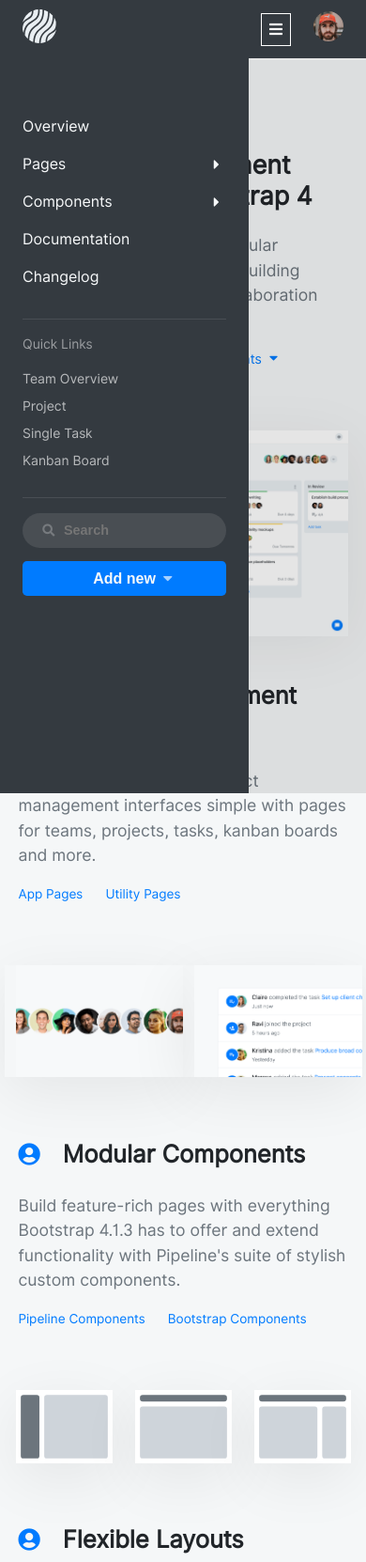
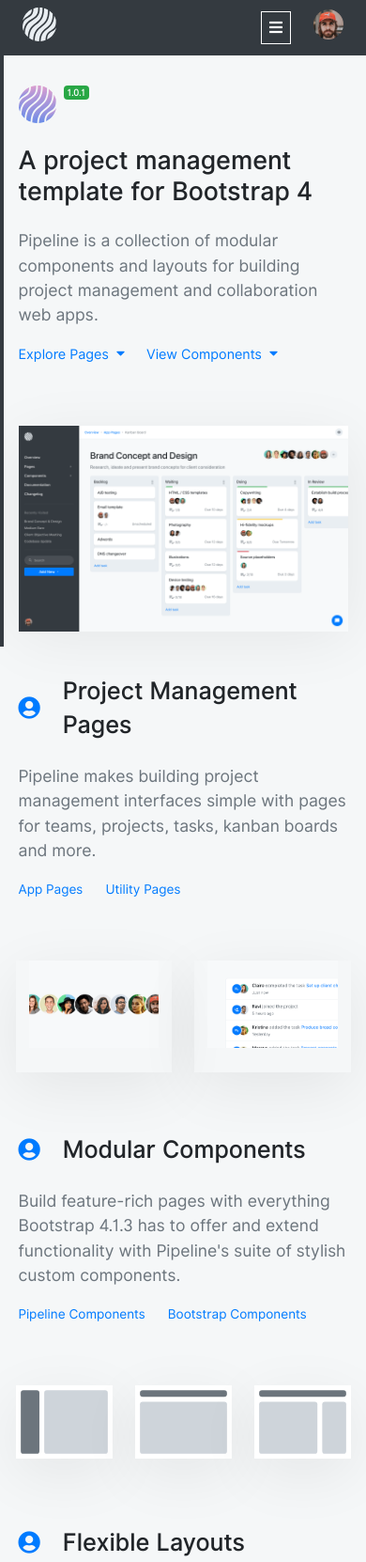
Before and after one commit to NhanThanh96/PipelinePro, a website: page index.pug in a window 390 px wide. Shown: the top 1662 px of the page at 94% size. Drawn offline with nearby package versions, Linux system fonts and the light colour scheme; files that its build step writes are made by us from their sources.

Commit message:
edit layout

```diff
--- a/js/script.js
+++ b/js/script.js
@@ -72,10 +72,13 @@
   // resize event
   function resizeHandler() {
     var win = $(this);
+    var sidebarCollapseWidth = "-285px";
       if (win.width() < 769) {
         $('.overlay').on('click', function(){
-          $(".overlay").addClass("hide");
-          $(".sidebar").addClass("collapse");
+          $(".overlay").removeClass("hide");
+          $(".sidebar__collaspe").animate({
+            left : sidebarCollapseWidth
+          });
         });
       } else{
         $(window).unbind('scroll');
@@ -86,7 +89,18 @@
   $(window).resize(resizeHandler);
 
   $(".js-sidebar__toggle-button").on("click", function(){
-    $(".sidebar").toggleClass("collapse");
+    var sidebarCollapse = $(".sidebar__collaspe");
+    var sidebarCollapseWidth = "-285px";
     $(".overlay").toggleClass("hide");
+    if(sidebarCollapse.css("left") == sidebarCollapseWidth) {
+      $(".sidebar__collaspe").animate({
+        left : 0
+      }, 350);
+    }
+    else {
+      $(".sidebar__collaspe").animate({
+        left : sidebarCollapseWidth
+      }, 350);
+    }
   });
 });
--- a/pug/components/_body.pug
+++ b/pug/components/_body.pug
@@ -1,9 +1,10 @@
-.d-flex.d-sm-block
-  .overlay
-  //- sidebar
+//- .d-flex.d-sm-block
+.overlay
+//- sidebar
+.content
   include ../components/_nav.pug
   //- main content
-  .main-content
+  section.main-content
     .container
       section.management-template
         .management-template__logo
@@ -62,44 +63,46 @@
           a.management-pages__link(href="#") Utility Pages
       section.modular-components
         .row.carousel-group
-          .carousel.modular-components__carousel.js-components__carousel--left.col-6
-            -
-              var modularComponentLeftCarousel = [
-                {
-                  img : "./images/activity.png",
-                },
-                {
-                  img : "./images/avatar-list.png",
-                },
-                {
-                  img : "./images/card-kanban.png",
-                },
-                {
-                  img : "./images/card-list.png",
-                },
-              ]
-            each item in modularComponentLeftCarousel
-              .carousel__item.js-components__carousel-item--left
-                img.carousel__img(src= item.img)
-          .carousel.modular-components__carousel.js-components__carousel--right.col-6
-            -
-              var modularComponentLeftCarousel = [
-                {
-                  img : "./images/avatar-list.png",
-                },
-                {
-                  img : "./images/activity.png",
-                },
-                {
-                  img : "./images/card-list.png",
-                },
-                {
-                  img : "./images/card-kanban.png",
-                },
-              ]
-            each item in modularComponentLeftCarousel
-              .carousel__item.js-components__carousel-item--right
-                img.carousel__img(src= item.img)
+          .col-6
+            .carousel.modular-components__carousel.js-components__carousel--left
+              -
+                var modularComponentLeftCarousel = [
+                  {
+                    img : "./images/activity.png",
+                  },
+                  {
+                    img : "./images/avatar-list.png",
+                  },
+                  {
+                    img : "./images/card-kanban.png",
+                  },
+                  {
+                    img : "./images/card-list.png",
+                  },
+                ]
+              each item in modularComponentLeftCarousel
+                .carousel__item.js-components__carousel-item--left
+                  img.carousel__img(src= item.img)
+          .col-6
+            .carousel.modular-components__carousel.js-components__carousel--right
+              -
+                var modularComponentLeftCarousel = [
+                  {
+                    img : "./images/avatar-list.png",
+                  },
+                  {
+                    img : "./images/activity.png",
+                  },
+                  {
+                    img : "./images/card-list.png",
+                  },
+                  {
+                    img : "./images/card-kanban.png",
+                  },
+                ]
+              each item in modularComponentLeftCarousel
+                .carousel__item.js-components__carousel-item--right
+                  img.carousel__img(src= item.img)
         .modular-components__title
           i.modular-components__icon.fas.fa-user-circle
           h3.modular-components__heading Modular Components
--- a/pug/components/_nav.pug
+++ b/pug/components/_nav.pug
@@ -1,85 +1,82 @@
-.sidebar-mobile
-  .logo.logo--mobile
+aside.sidebar
+  .logo
     a.logo__link
       img.logo__img(src="./images/logo.svg", alt="Pipeline")
-  .sidebar-collapse
+  .d-mobile
     button.sidebar__toggle-button.js-sidebar__toggle-button
       span
         i.fas.fa-bars
     +profile()
-.sidebar
-  .logo
-    a.logo__link
-      img.logo__img(src="./images/logo.svg", alt="Pipeline")
-  nav.navbar
-    -
-      var navList = [
-        {
-          name  : "Overview",
-          url : "#",
-        },
-        {
-          name  : "Pages",
-          url : "#",
-          submenu : [
-            {
-              name  : "App Pages",
-              url : "#"
-            },
-            {
-              name  : "Utility Pages",
-              url : "#"
-            },
-            {
-              name  : "Layouts",
-              url : "#"
-            }
-          ]
-        },
-        {
-          name  : "Components",
-          url : "#",
-          submenu : [
-            {
-              name  : "Bootstrap",
-              url : "#",
-            },
-            {
-              name  : "Pipeline",
-              url : "#"
-            }
-          ]
-        },
-        {
-          name  : "Documentation",
-          url : "#"
-        },
-        {
-          name  : "Changelog",
-          url : "#"
-        }
-      ]
-    +navlist()
-  .quick-links
-    h3.quick-links__title Quick Links
-    -
-      var quickLinkList = ["Team Overview", "Project", "Single Task", "Kanban Board"]
-    ul.quick-links__list
-      each val, index in quickLinkList
-        li.quick-links__item
-          a.quick-links__link= val
-  .sidebar__action
-    .search
-      form.search__form(action="#")
-        button.search__button
-          i.search__icon.fas.fa-search
-        input.search__input(type="text" placeholder="Search")
-    .add-new
-      button.add-new__btn.js-add-new__btn Add new
+  .sidebar__collaspe
+    nav.navbar
       -
-        var addNewList = ["Team", "Project", "Task"]
-      ul.dropdown.js-add-new__dropdown
-        each val, index in addNewList
-          li.dropdown__item
-            a.dropdown__link(href="#")= val
-    +profile()
+        var navList = [
+          {
+            name  : "Overview",
+            url : "#",
+          },
+          {
+            name  : "Pages",
+            url : "#",
+            submenu : [
+              {
+                name  : "App Pages",
+                url : "#"
+              },
+              {
+                name  : "Utility Pages",
+                url : "#"
+              },
+              {
+                name  : "Layouts",
+                url : "#"
+              }
+            ]
+          },
+          {
+            name  : "Components",
+            url : "#",
+            submenu : [
+              {
+                name  : "Bootstrap",
+                url : "#",
+              },
+              {
+                name  : "Pipeline",
+                url : "#"
+              }
+            ]
+          },
+          {
+            name  : "Documentation",
+            url : "#"
+          },
+          {
+            name  : "Changelog",
+            url : "#"
+          }
+        ]
+      +navlist()
+    .quick-links
+      h3.quick-links__title Quick Links
+      -
+        var quickLinkList = ["Team Overview", "Project", "Single Task", "Kanban Board"]
+      ul.quick-links__list
+        each val, index in quickLinkList
+          li.quick-links__item
+            a.quick-links__link= val
+    .sidebar__action
+      .search
+        form.search__form(action="#")
+          button.search__button
+            i.search__icon.fas.fa-search
+          input.search__input(type="text" placeholder="Search")
+      .add-new
+        button.add-new__btn.js-add-new__btn Add new
+        -
+          var addNewList = ["Team", "Project", "Task"]
+        ul.dropdown.js-add-new__dropdown
+          each val, index in addNewList
+            li.dropdown__item
+              a.dropdown__link(href="#")= val
+      +profile()
--- a/scss/pages/_index-mobile.scss
+++ b/scss/pages/_index-mobile.scss
@@ -9,54 +9,55 @@
     width: 100%;
     height: 100%;
     background-color: rgba(0, 0, 0, 0.1);
-    display: block;
+    display: none;
     transition: opacity .5s;
     &.hide {
-      display: none;
+      display: block;
     }
   }
-  .d-sm-block {
+  .content {
     display: block;
-  }
-  .sidebar-mobile {
+}
+.sidebar {
+    width: 100%;
+    height: auto;
+    padding: .5rem 1.5rem;
     display: flex;
-    .sidebar-collapse {
-      display: flex;
-      align-items: center;
-      margin-right: 1.5rem;
+    justify-content: space-between;
+    overflow-y: visible;
+    &__collaspe {
+        position: fixed;
+        left: -285px;
+        top: 58px;
+        background: #343a40;
+        z-index: 1000;
+        padding: 1.5rem;
+        box-sizing: border-box;
+    }
+    &__toggle-button {
+        border: 1px solid #fff;
+        background: transparent;
+        padding: 0.5rem;
+        margin-right: 1.5rem;
+        i {
+            color: #fff;
+            font-size: 16px;
+        }
+    }
+    .logo {
+        margin-bottom: 0;
     }
     .profile {
       &__list {
-        bottom: -250%;
         right: 0;
-        box-shadow: 0 0.1875rem 0.375rem rgba(33, 37, 41, 0.1);
+        bottom: -240%;
       }
     }
-  }
-  .sidebar {
-    $self : &;
-    position: fixed;
-    &.collapse {
-      width: 0;
-      padding: 0;
-      height: 0;
-      .logo {
-        display: none;
-      }
-      .navbar {
-        display: none;
-      }
-      .quick-links {
-        display: none;
-      }
-      #{$self}__action {
-        display: none;
-      }
-    }
-    .profile {
-      display: none;
-    }
-  }
+}
+.d-mobile {
+    display: flex;
+    align-items: center;
+}
   .main-content {
     width: 100%;
     .container {
@@ -65,7 +66,6 @@
     }
   }
   .management-template {
-    margin-top: 4rem;
     padding: 2rem 0;
     &__logo {
       margin-bottom: 1rem;
@@ -79,7 +79,6 @@
     }
     &__heading {
       font-size: 3rem;
-      font-weight: 600;
     }
     &__paragraph {
       font-size: 1.1rem;
@@ -176,7 +175,6 @@
   .management-template {
     &__heading {
       font-size: 1.7rem;
-      font-weight: 600;
     }
   }
   .management-pages {
--- a/scss/pages/_index.scss
+++ b/scss/pages/_index.scss
@@ -16,31 +16,11 @@
 .overlay {
   display: none;
 }
-.sidebar-mobile {
+.content {
   display: flex;
-  justify-content: space-between;
-  position: fixed;
-  top: 0;
-  z-index: 1000;
-  width: 100%;
-  background-color: #343a40;
+}
+.d-mobile {
   display: none;
-  .logo--mobile {
-    margin: 0;
-    padding: .6rem 0;
-    padding-left: 1.5rem;
-  }
-  .sidebar__toggle-button {
-    border: 1px solid #fff;
-    background: transparent;
-    padding: 0.5rem;
-    margin: .5rem 0;
-    margin-right: 1.5rem;
-    i {
-      color: #fff;
-      font-size: 16px;
-    }
-  }
 }
 .sidebar {
   width: 265px;
@@ -57,7 +37,7 @@
   white-space: nowrap;
   &::-webkit-scrollbar {
 		display: none;
-	}
+  }
 }
 .logo {
   margin-bottom: 3rem;
@@ -290,8 +270,8 @@
     margin-left: .5rem;
   }
   &__heading {
+    font-weight: 500;
     font-size: 3.5rem;
-    font-weight: 500;
     line-height: 1.2;
     margin-bottom: 1.5rem;
   }
@@ -311,6 +291,7 @@
       &__selection {
         color: #007bff;
         position: relative;
+        font-family: myFont;
         &:hover {
           color: #0056b3;
         }
@@ -336,9 +317,10 @@
       &__link {
         display: block;
         padding: .15rem .5rem;
-        color: #007bff;
+        color: #2080e6;
         font-size: 85%;
         font-weight: 600;
+        font-family: myFont;
         &:hover {
           color: #006fe6;
           background-color: #EEF2F5;
@@ -358,7 +340,7 @@
   padding: 4.5rem 0;
   .carousel {
     position: relative;
-    height: 29rem;
+    height: 27.5rem;
     margin-bottom: 4.5rem;
     box-shadow: 0 1rem 4rem rgba(0, 0, 0, 0.07);
     &__img {
@@ -385,7 +367,7 @@
     }
   &__heading {
     font-size: 2.5rem;
-    font-weight: 600;
+    font-weight: 500;
     line-height: 1.2;
     margin-bottom: 0;
   }
@@ -399,6 +381,7 @@
   }
   &__link {
     color: #007bff;
+    font-family: myFont;
     &:first-child {
       margin-right: 1.5rem;
     }
@@ -416,11 +399,13 @@
   }
   .carousel {
     position: relative;
-    height: 15.8rem;
+    height: 15rem;
     box-shadow: 0 1rem 4rem rgba(0, 0, 0, 0.07);
     &__img {
-      max-width: 100%;
+      width: 100%;
       height: auto;
+      padding: 0 14px;
+      box-sizing: border-box;
     }
     &__item {
       position: absolute;
@@ -439,7 +424,7 @@
     }
   &__heading {
     font-size: 2.5rem;
-    font-weight: 600;
+    font-weight: 500;
     line-height: 1.2;
     margin-bottom: 0;
   }
@@ -453,6 +438,7 @@
   }
   &__link {
     color: #007bff;
+    font-family: myFont;
     &:first-child {
       margin-right: 1.5rem;
     }
@@ -468,7 +454,7 @@
   &__img {
     max-width: 100%;
     box-shadow: 0 1rem 4rem rgba(0, 0, 0, 0.07);
-    margin-bottom: 3.5rem;
+    margin-bottom: 4rem;
   }
   &__icon {
     font-size: 2.25rem;
@@ -483,7 +469,7 @@
   }
   &__heading {
     font-size: 2.5rem;
-    font-weight: 600;
+    font-weight: 500;
     line-height: 1.2;
     margin-bottom: 0;
   }
@@ -497,6 +483,7 @@
   }
   &__link {
     color: #007bff;
+    font-family: myFont;
     &:first-child {
       margin-right: 1.5rem;
     }
@@ -512,7 +499,7 @@
   &__img {
     max-width: 100%;
     box-shadow: 0 1rem 4rem rgba(0, 0, 0, 0.07);
-    margin-bottom: 3.5rem;
+    margin-bottom: 4rem;
   }
   &__icon {
     font-size: 2.25rem;
@@ -527,7 +514,7 @@
   }
   &__heading {
     font-size: 2.5rem;
-    font-weight: 600;
+    font-weight: 500;
     line-height: 1.2;
     margin-bottom: 0;
   }
@@ -540,6 +527,7 @@
     display: flex;
   }
   &__link {
+    font-family: myFont;
     color: #007bff;
     &:first-child {
       margin-right: 1.5rem;
--- a/scss/style.scss
+++ b/scss/style.scss
@@ -5,10 +5,13 @@
   font-family: myFont;
   src: url("../fonts/Inter-UI-Regular.woff2");
 }
-
+@font-face {
+  font-family: myHeadingFont;
+  src: url("../fonts/Inter-UI-Medium.woff2");
+}
 body {
   margin: 0;
-  font-family: myFont;
+  font-family: myHeadingFont;
   font-size: 1rem;
   font-weight: 400;
   line-height: 1.5;
@@ -17,6 +20,10 @@
   background-color: #fff;
 }
 
+p {
+  font-family: myFont;
+  font-weight: 400;
+}
 hr {
   box-sizing: content-box;
   height: 0;
@@ -121,7 +128,8 @@
   -ms-flex: 0 0 50%;
   flex: 0 0 50%;
   max-width: 50%;
-  padding: 0 12px;
+  padding-right: 12px;
+  padding-left: 12px;
   box-sizing: border-box;
 }
 
```
Also changed, not shown: css/style.css, fonts/Inter-UI-Medium.woff2 (added), index.html.
